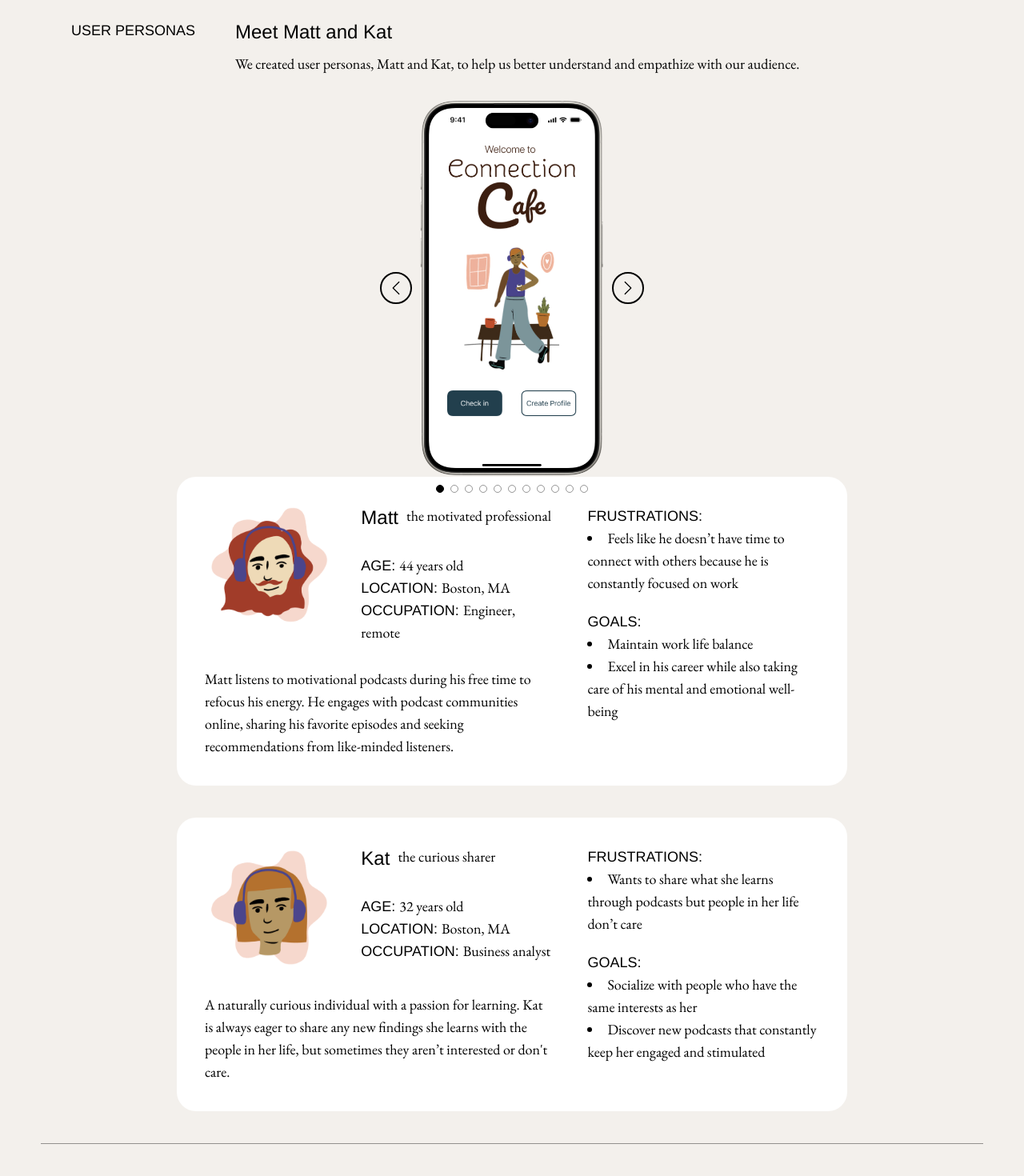
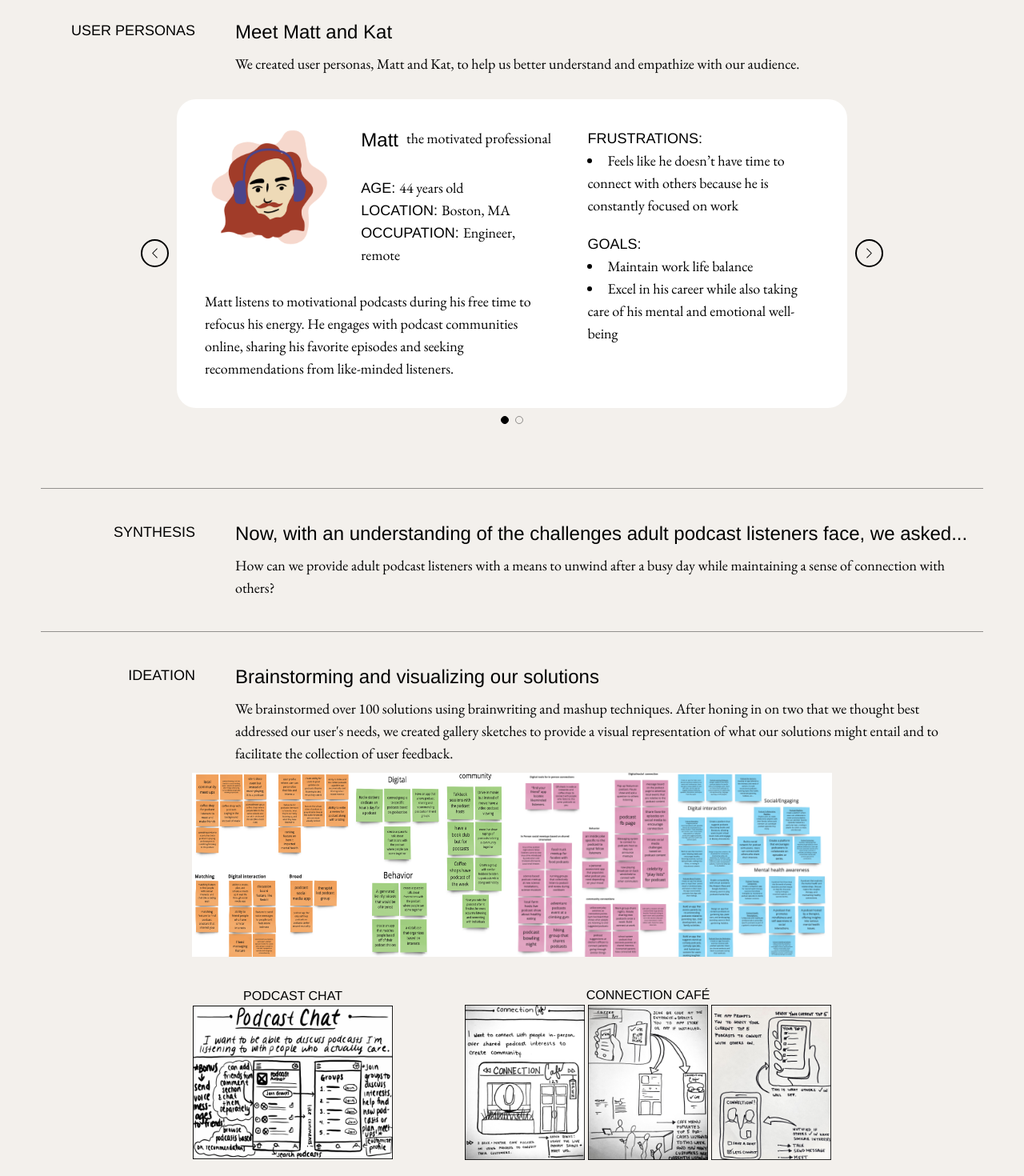
Before and after one commit to agabra23/aleynna-portfolio, a React (Vite) app: page /connection-cafe in a window 1280 px wide. Shown: the part 2600-4070 px from the top of the page at 80% size. Built offline with nearby package versions, Linux system fonts and the light colour scheme.

Commit message:
Add cafe carousels

```diff
--- a/src/components/AutoplayCarousel.jsx
+++ b/src/components/AutoplayCarousel.jsx
@@ -1,5 +1,5 @@
 import React from "react";
-import { autoCardDetails } from "./carousel-config";
+import { autoCardDetails } from "./carousel-config.jsx";
 import CarouselItem from "./CarouselItem";
 
 export default function AutoplayCarousel() {
--- a/src/components/ClickableCarousel.jsx
+++ b/src/components/ClickableCarousel.jsx
@@ -1,60 +1,42 @@
 import React, { useState } from "react";
-import { cardArray } from "./carousel-config";
 import { BsChevronLeft, BsChevronRight } from "react-icons/bs";
 
-const ClickableCarousel = ({ desiredWidth = "250px" }) => {
+const ClickableCarousel = ({ desiredWidth = "250px", slides = [] }) => {
   const [curr, setCurr] = useState(0);
 
   const nextSlide = () => {
-    const isLastSlide = curr === cardArray.length - 1;
+    const isLastSlide = curr === slides.length - 1;
     const newIndex = isLastSlide ? 0 : curr + 1;
     setCurr(newIndex);
   };
   const prevSlide = () => {
     const isFirstSlide = curr === 0;
-    const newIndex = isFirstSlide ? cardArray.length - 1 : curr - 1;
+    const newIndex = isFirstSlide ? slides.length - 1 : curr - 1;
     setCurr(newIndex);
   };
 
-  //   return (
-  //     <div className="max-w-[1000px] h-[580px] w-full mx-auto py-[30px] relative">
-  //       <div
-  //         style={{ backgroundImage: `url(${cardArray[curr].imgUrl})` }}
-  //         className="w-full h-full rounded-2xl bg-center bg-contain bg-no-repeat duration-500"
-  //       ></div>
+  return (
+    <div className="flex justify-center max-w-full gap-[10px]">
+      {/* Left Arrow */}
 
-  //       {/* Left Arrow */}
-  //       <div className="absolute top-1/2 -translate-x-0 -translate-y-1/2 left-5 text-xl rounded-full p-2 bg-black/20 text-offwhite cursor-pointer transition-all duration-500 hover:bg-black/50">
-  //         <BsChevronCompactLeft onClick={prevSlide} size={10} />
-  //       </div>
-
-  //       {/* Right Arrow */}
-  //       <div className="absolute top-1/2 -translate-x-0 -translate-y-1/2 right-5 text-xl rounded-full p-2 bg-black/20 text-offwhite cursor-pointer transition-all duration-500 hover:bg-black/50">
-  //         <BsChevronCompactRight onClick={nextSlide} size={10} />
-  //       </div>
-  //     </div>
-  //   );
-  return (
-    <div className="flex justify-center">
-      {/* Left Arrow */}
       <div
         onClick={prevSlide}
         className="self-center text-xl rounded-full border-2 border-black p-2 bg-transparent text-black cursor-pointer transition-all duration-500 hover:bg-black hover:text-offwhite"
       >
-        <BsChevronLeft size={20} />
+        <BsChevronLeft size={15} />
       </div>
-      <div
-        // style={{ backgroundImage: `url(${cardArray[curr].imgUrl})` }}
-        className="duration-500 relative"
-      >
-        <img
-          className={`max-w-[${desiredWidth}]`}
-          src={cardArray[curr].imgUrl}
-          alt=""
-        />
 
-        <div className="absolute left-1/2 -translate-x-1/2 py-[10px] flex justify-center items-center gap-2">
-          {cardArray.map((_, i) => (
+      {/* Component */}
+
+      <div className="duration-500 relative">
+        {typeof slides[curr] === "function" ? slides[curr]() : slides[curr]}
+
+        {/* Dots */}
+
+        <div
+          className={`absolute left-1/2 -translate-x-1/2 py-[10px] flex justify-center gap-2 items-center w-full max-w-[${desiredWidth}]`}
+        >
+          {slides.map((_, i) => (
             <div
               key={i}
               className={` p-1 rounded-full border border-black transition-all duration-500 cursor-pointer hover:scale-105 hover:bg-black`}
@@ -73,7 +55,7 @@ const ClickableCarousel = ({ desiredWidth = "250px" }) => {
         onClick={nextSlide}
         className="self-center text-xl rounded-full border-2 border-black p-2 bg-transparent text-black cursor-pointer transition-all duration-500 hover:bg-black hover:text-offwhite"
       >
-        <BsChevronRight className="translate-x-0" size={20} />
+        <BsChevronRight className="translate-x-0" size={15} />
       </div>
     </div>
   );
--- a/src/components/UserPersona.jsx
+++ b/src/components/UserPersona.jsx
@@ -11,7 +11,7 @@ const UserPersona = ({
   goals,
 }) => {
   return (
-    <div className="bg-white rounded-3xl p-[35px] text-[16px] md:grid md:grid-cols-[1.5fr_1fr] gap-x-11 md:max-w-screen-md w-full">
+    <div className="bg-white rounded-3xl p-[35px] text-[16px] md:grid md:grid-cols-[1.5fr_1fr] gap-x-11 md:max-w-screen-md">
       <div className="md:grid md:grid-cols-[1fr_1.5fr] gap-x-9 mb-[45px] md:mb-0">
         <div className="max-w-[375px] mb-[30px] h-auto mx-auto">
           <img src={avatar} alt={name} />
--- a/src/components/carousel-config.js
+++ /dev/null
@@ -1,126 +0,0 @@
-import Carousel1 from "../assets/carousel/Carousel1.png";
-import Carousel2 from "../assets/carousel/Carousel2.png";
-import Carousel3 from "../assets/carousel/Carousel3.png";
-import Carousel4 from "../assets/carousel/Carousel4.png";
-import Carousel5 from "../assets/carousel/Carousel5.png";
-import Carousel6 from "../assets/carousel/Carousel6.png";
-import Carousel7 from "../assets/carousel/Carousel7.png";
-import Carousel8 from "../assets/carousel/Carousel8.png";
-import Carousel9 from "../assets/carousel/Carousel9.png";
-import Carousel10 from "../assets/carousel/Carousel10.png";
-import Carousel11 from "../assets/carousel/Carousel11.png";
-
-const autoCardDetails = {
-  0: {
-    imgUrl: Carousel1,
-    title: "Home Screen",
-  },
-
-  1: {
-    imgUrl: Carousel2,
-    title: "Connection Screen",
-  },
-
-  2: {
-    imgUrl: Carousel3,
-    title: "Top 5 Screen",
-  },
-
-  3: {
-    imgUrl: Carousel4,
-    title: "Found a Match Screen",
-  },
-
-  4: {
-    imgUrl: Carousel5,
-    title: "Match Screen",
-  },
-
-  5: {
-    imgUrl: Carousel6,
-    title: "Match Profile Screen",
-  },
-
-  6: {
-    imgUrl: Carousel7,
-    title: "Table Screen",
-  },
-
-  7: {
-    imgUrl: Carousel8,
-    title: "New User Screen",
-  },
-
-  8: {
-    imgUrl: Carousel9,
-    title: "Message Screen",
-  },
-
-  9: {
-    imgUrl: Carousel10,
-    title: "Edit Profile Screen",
-  },
-
-  10: {
-    imgUrl: Carousel11,
-    title: "Thanks For Checking In Screen",
-  },
-};
-const cardArray = [
-  {
-    imgUrl: Carousel1,
-    title: "Home Screen",
-  },
-
-  {
-    imgUrl: Carousel2,
-    title: "Connection Screen",
-  },
-
-  {
-    imgUrl: Carousel3,
-    title: "Top 5 Screen",
-  },
-
-  {
-    imgUrl: Carousel4,
-    title: "Found a Match Screen",
-  },
-
-  {
-    imgUrl: Carousel5,
-    title: "Match Screen",
-  },
-
-  {
-    imgUrl: Carousel6,
-    title: "Match Profile Screen",
-  },
-
-  {
-    imgUrl: Carousel7,
-    title: "Table Screen",
-  },
-
-  {
-    imgUrl: Carousel8,
-    title: "New User Screen",
-  },
-
-  {
-    imgUrl: Carousel9,
-    title: "Message Screen",
-  },
-
-  {
-    imgUrl: Carousel10,
-    title: "Edit Profile Screen",
-  },
-
-  {
-    imgUrl: Carousel11,
-    title: "Thanks For Checking In Screen",
-  },
-];
-
-export { autoCardDetails, cardArray };
--- /dev/null
+++ b/src/components/carousel-config.jsx
@@ -0,0 +1,165 @@
+import Carousel1 from "../assets/carousel/Carousel1.png";
+import Carousel2 from "../assets/carousel/Carousel2.png";
+import Carousel3 from "../assets/carousel/Carousel3.png";
+import Carousel4 from "../assets/carousel/Carousel4.png";
+import Carousel5 from "../assets/carousel/Carousel5.png";
+import Carousel6 from "../assets/carousel/Carousel6.png";
+import Carousel7 from "../assets/carousel/Carousel7.png";
+import Carousel8 from "../assets/carousel/Carousel8.png";
+import Carousel9 from "../assets/carousel/Carousel9.png";
+import Carousel10 from "../assets/carousel/Carousel10.png";
+import Carousel11 from "../assets/carousel/Carousel11.png";
+import UserPersona from "./UserPersona";
+import MattAvatar from "../assets/MattAvatar.png";
+import KatAvatar from "../assets/KatAvatar.png";
+import Mockup1 from "../assets/Mockup1.png";
+import Mockup2 from "../assets/Mockup2.png";
+import Mockup3 from "../assets/Mockup3.png";
+
+const autoCardDetails = {
+  0: {
+    imgUrl: Carousel1,
+    title: "Home Screen",
+  },
+
+  1: {
+    imgUrl: Carousel2,
+    title: "Connection Screen",
+  },
+
+  2: {
+    imgUrl: Carousel3,
+    title: "Top 5 Screen",
+  },
+
+  3: {
+    imgUrl: Carousel4,
+    title: "Found a Match Screen",
+  },
+
+  4: {
+    imgUrl: Carousel5,
+    title: "Match Screen",
+  },
+
+  5: {
+    imgUrl: Carousel6,
+    title: "Match Profile Screen",
+  },
+
+  6: {
+    imgUrl: Carousel7,
+    title: "Table Screen",
+  },
+
+  7: {
+    imgUrl: Carousel8,
+    title: "New User Screen",
+  },
+
+  8: {
+    imgUrl: Carousel9,
+    title: "Message Screen",
+  },
+
+  9: {
+    imgUrl: Carousel10,
+    title: "Edit Profile Screen",
+  },
+
+  10: {
+    imgUrl: Carousel11,
+    title: "Thanks For Checking In Screen",
+  },
+};
+const cardArray = [
+  <img className={`w-full max-w-[250px]`} src={Carousel1} alt="" />,
+
+  <img className={`w-full max-w-[250px]`} src={Carousel2} alt="" />,
+
+  <img className={`w-full max-w-[250px]`} src={Carousel3} alt="" />,
+
+  <img className={`w-full max-w-[250px]`} src={Carousel4} alt="" />,
+
+  <img className={`w-full max-w-[250px]`} src={Carousel5} alt="" />,
+
+  <img className={`w-full max-w-[250px]`} src={Carousel6} alt="" />,
+
+  <img className={`w-full max-w-[250px]`} src={Carousel7} alt="" />,
+
+  <img className={`w-full max-w-[250px]`} src={Carousel8} alt="" />,
+
+  <img className={`w-full max-w-[250px]`} src={Carousel9} alt="" />,
+
+  <img className={`w-full max-w-[250px]`} src={Carousel10} alt="" />,
+
+  <img className={`w-full max-w-[250px]`} src={Carousel11} alt="" />,
+];
+
+const mattDescriptionElement = (
+  <p className="col-span-2 text-[16px] md:text-lg">
+    Matt listens to motivational podcasts during his free time to refocus his
+    energy. He engages with podcast communities online, sharing his favorite
+    episodes and seeking recommendations from like-minded listeners.
+  </p>
+);
+const katDescriptionElement = (
+  <p className="col-span-2 text-[16px] md:text-lg">
+    A naturally curious individual with a passion for learning. Kat is always
+    eager to share any new findings she learns with the people in her life, but
+    sometimes they aren’t interested or don't care.
+  </p>
+);
+
+const personaArray = [
+  <UserPersona
+    avatar={MattAvatar}
+    name={"Matt"}
+    alias={"the motivated professional"}
+    occupation={"Engineer, remote"}
+    frustrations={[
+      "Feels like he doesn’t have time to connect with others because he is constantly focused on work",
+    ]}
+    goals={[
+      "Maintain work life balance",
+      "Excel in his career while also taking care of his mental and emotional well-being",
+    ]}
+    age={"44"}
+    description={mattDescriptionElement}
+  />,
+  <UserPersona
+    avatar={KatAvatar}
+    name={"Kat"}
+    alias={"the curious sharer"}
+    occupation={"Business analyst"}
+    frustrations={[
+      "Wants to share what she learns through podcasts but people in her life don’t care",
+    ]}
+    goals={[
+      "Socialize with people who have the same interests as her",
+      "Discover new podcasts that constantly keep her engaged and stimulated",
+    ]}
+    age={"32"}
+    description={katDescriptionElement}
+  />,
+];
+
+const mockupArray = [
+  <img
+    className="object-cover md:max-w-[425px] md:min-w-[100px] h-auto"
+    src={Mockup1}
+    alt="Physical Space Mockup 1"
+  />,
+  <img
+    className="object-cover md:max-w-[425px] md:min-w-[100px] h-auto"
+    src={Mockup2}
+    alt="Physical Space Mockup 2"
+  />,
+  <img
+    className="object-cover md:max-w-[425px] md:min-w-[100px] h-auto"
+    src={Mockup3}
+    alt="Physical Space Mockup 3"
+  />,
+];
+
+export { autoCardDetails, cardArray, personaArray, mockupArray };
--- a/src/pages/Cafe.jsx
+++ b/src/pages/Cafe.jsx
@@ -29,6 +29,12 @@ import AutoplayCarousel from "../components/AutoplayCarousel";
 import ClickableCarousel from "../components/ClickableCarousel";
 import Section from "../components/Section";
 import HeroSectionWrapper from "../components/HeroSectionWrapper";
+import Carousel1 from "../assets/carousel/Carousel1.png";
+import {
+  cardArray,
+  mockupArray,
+  personaArray,
+} from "../components/carousel-config.jsx";
 
 const Cafe = () => {
   useLayoutEffect(() => {
@@ -420,8 +426,10 @@ const Cafe = () => {
             </p>
           </div>
         </div>
-        <ClickableCarousel />
-        <div className="flex flex-col gap-12 md:gap-10 items-center">
+        <div className="mb-[60px]">
+          <ClickableCarousel slides={personaArray} desiredWidth="1000px" />
+        </div>
+        {/* <div className="flex flex-col gap-12 md:gap-10 items-center">
           <UserPersona
             avatar={MattAvatar}
             name={"Matt"}
@@ -452,7 +460,7 @@ const Cafe = () => {
             age={"32"}
             description={katDescriptionElement}
           />
-        </div>
+        </div> */}
       </Section>
       <Section>
         <div className="md:grid md:grid-cols-[180px_1fr_1fr] md:gap-x-[50px]">
@@ -639,9 +647,9 @@ const Cafe = () => {
               today’s technology-focused world.
             </p>
           </div>
-          <div className="col-span-3 flex flex-col md:flex-row md:justify-evenly items-center gap-[10px] mb-[30px]">
-            <img className="max-w-[250px]" src={MatchProfile} alt="" />
-            <ClickableCarousel />
+          <div className="col-span-3 flex flex-col md:flex-row md:justify-evenly items-center gap-[10px] mb-[60px] max-w-full">
+            <img className="w-full max-w-[250px]" src={Carousel1} alt="" />
+            <ClickableCarousel desiredWidth="250px" slides={cardArray} />
           </div>
           <div></div>
           <div className="mb-[30px] col-span-2">
@@ -688,12 +696,8 @@ const Cafe = () => {
               </span>
             </p>
           </div>
-          <div className="md:col-span-3 md:flex-row md:justify-center flex flex-col gap-[10px] mb-[30px] md:max-w-[1000px] w-full justify-self-center">
-            <img
-              className="object-cover md:max-w-[325px] md:min-w-[100px] h-auto"
-              src={Mockup1}
-              alt=""
-            />
+          <div className="md:col-span-3 md:flex-row md:justify-center flex flex-col gap-[10px] mb-[60px] md:max-w-[1000px] w-full justify-self-center">
+            <ClickableCarousel slides={mockupArray} desiredWidth="325px" />
             {/* <img
               className="object-cover md:max-w-[325px] md:min-w-[100px] h-auto"
               src={Mockup2}
@@ -706,7 +710,7 @@ const Cafe = () => {
             /> */}
           </div>
           <div></div>
-          <div className="mb-[30px] col-span-2">
+          <div className="mb-[50px] col-span-2">
             <h4 className="text-[16px] md:text-lg font-helvetica">
               Visitors can...
             </h4>
```
Also changed, not shown: src/assets/carousel/Carousel7.png.
